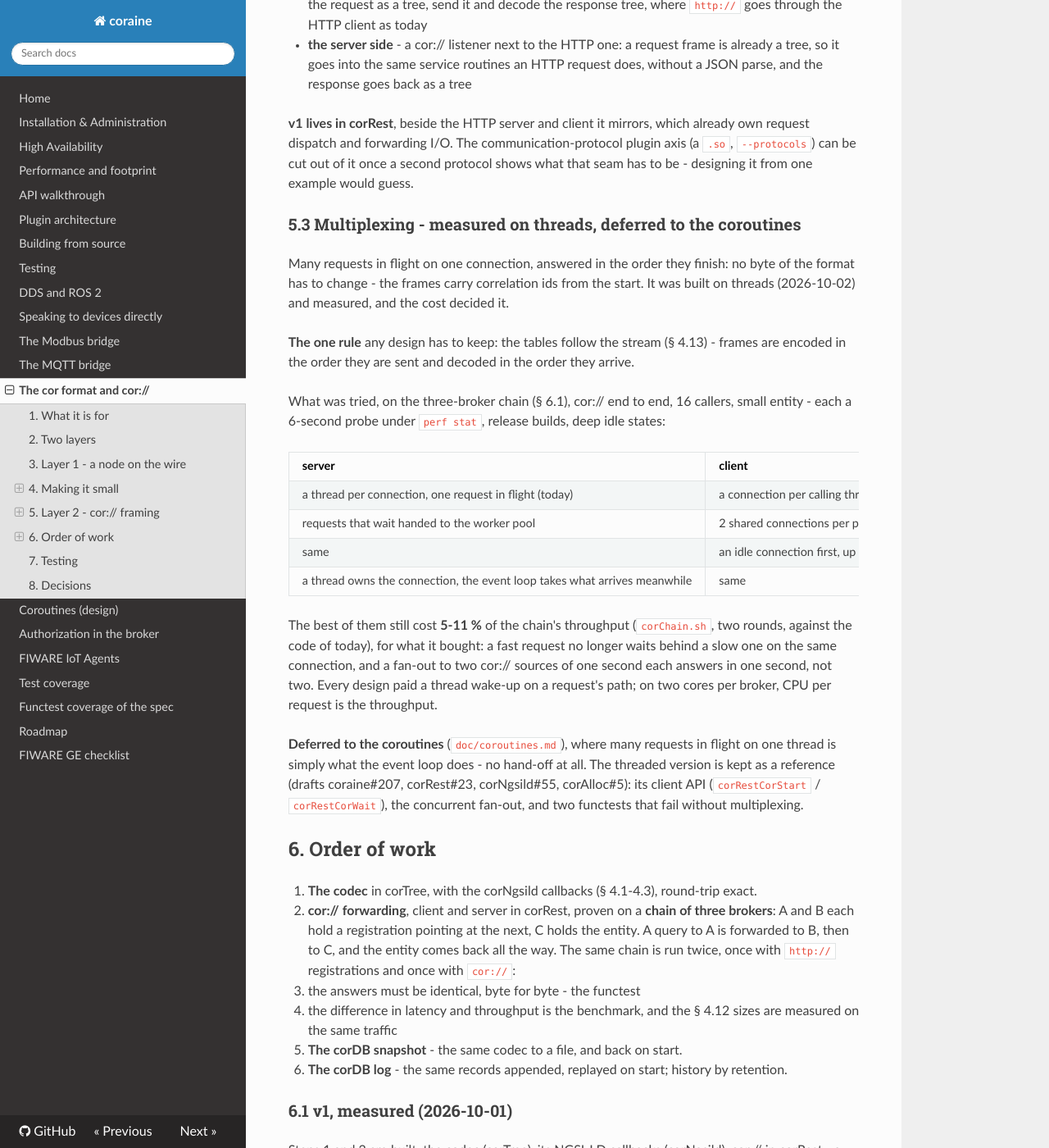
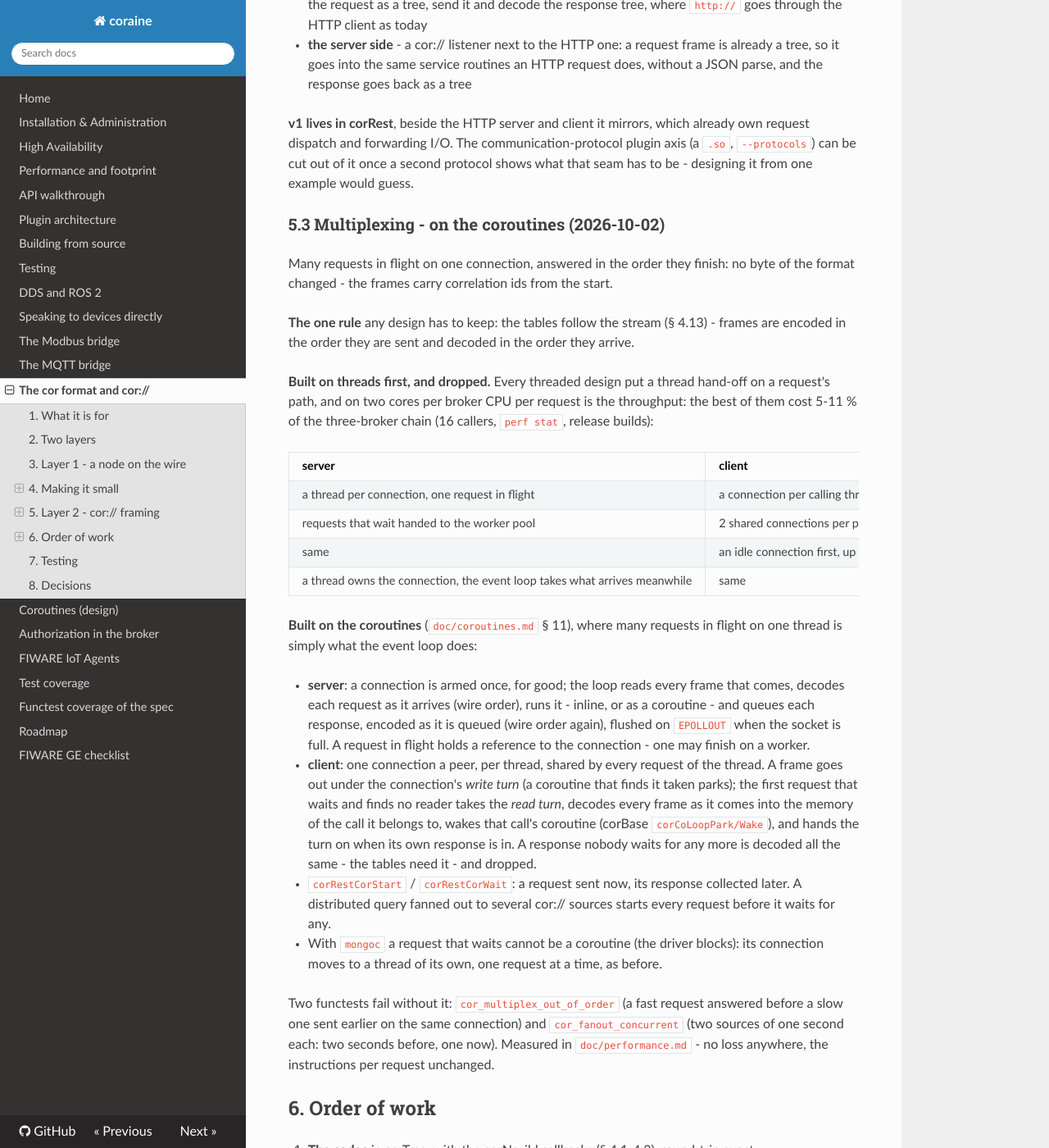
Before and after one commit to SEAMWARE/coraine, an MkDocs documentation site: the page built from doc/cor-protocol.md, in a window 1280 px wide and 1400 px high, scrolled down 6798 px. Shown: the whole window at 82% size. Built offline with MkDocs 1.6.1, drawn with Linux system fonts in a browser that asks for light colours; nearby versions of some CDN libraries; comment, search, counter and statistics services are not loaded.

Commit message:
doc: step 5 - cor:// multiplexing on the coroutines, measured (cor-protocol § 5.3, coroutines § 11, performance)
Co-Authored-By: Claude Opus 5.5 <noreply@anthropic.com>

```diff
--- a/doc/cor-protocol.md
+++ b/doc/cor-protocol.md
@@ -287,35 +287,47 @@ dispatch and forwarding I/O. The communication-protocol plugin axis (a `.so`, `-
 be cut out of it once a second protocol shows what that seam has to be - designing it from one
 example would guess.
 
-### 5.3 Multiplexing - measured on threads, deferred to the coroutines
+### 5.3 Multiplexing - on the coroutines (2026-10-02)
 
 Many requests in flight on one connection, answered in the order they finish: no byte of the format
-has to change - the frames carry correlation ids from the start. It was built on threads (2026-10-02)
-and measured, and the cost decided it.
+changed - the frames carry correlation ids from the start.
 
 **The one rule** any design has to keep: the tables follow the stream (§ 4.13) - frames are encoded
 in the order they are sent and decoded in the order they arrive.
 
-What was tried, on the three-broker chain (§ 6.1), cor:// end to end, 16 callers, small entity - each
-a 6-second probe under `perf stat`, release builds, deep idle states:
+**Built on threads first, and dropped.** Every threaded design put a thread hand-off on a request's
+path, and on two cores per broker CPU per request is the throughput: the best of them cost 5-11 % of
+the three-broker chain (16 callers, `perf stat`, release builds):
 
 | server | client | req/s | thread switches per request (broker A) |
 |---|---|---:|---:|
-| a thread per connection, one request in flight (today) | a connection per calling thread | 74 000 | 1.6 |
+| a thread per connection, one request in flight | a connection per calling thread | 74 000 | 1.6 |
 | requests that wait handed to the worker pool | 2 shared connections per peer | 48 000 | 3.2 |
 | same | an idle connection first, up to 16 | 57 000 | 2.7 |
 | a thread owns the connection, the event loop takes what arrives meanwhile | same | 66 000 | 2.0 |
 
-The best of them still cost **5-11 %** of the chain's throughput (`corChain.sh`, two rounds, against
-the code of today), for what it bought: a fast request no longer waits behind a slow one on the same
-connection, and a fan-out to two cor:// sources of one second each answers in one second, not two.
-Every design paid a thread wake-up on a request's path; on two cores per broker, CPU per request is
-the throughput.
+**Built on the coroutines** (`doc/coroutines.md` § 11), where many requests in flight on one thread is
+simply what the event loop does:
 
-**Deferred to the coroutines** (`doc/coroutines.md`), where many requests in flight on one thread is
-simply what the event loop does - no hand-off at all. The threaded version is kept as a reference
-(drafts coraine#207, corRest#23, corNgsild#55, corAlloc#5): its client API (`corRestCorStart` /
-`corRestCorWait`), the concurrent fan-out, and two functests that fail without multiplexing.
+- **server**: a connection is armed once, for good; the loop reads every frame that comes, decodes
+  each request as it arrives (wire order), runs it - inline, or as a coroutine - and queues each
+  response, encoded as it is queued (wire order again), flushed on `EPOLLOUT` when the socket is full.
+  A request in flight holds a reference to the connection - one may finish on a worker.
+- **client**: one connection a peer, per thread, shared by every request of the thread. A frame goes
+  out under the connection's *write turn* (a coroutine that finds it taken parks); the first request
+  that waits and finds no reader takes the *read turn*, decodes every frame as it comes into the memory
+  of the call it belongs to, wakes that call's coroutine (corBase `corCoLoopPark/Wake`), and hands the
+  turn on when its own response is in. A response nobody waits for any more is decoded all the same -
+  the tables need it - and dropped.
+- `corRestCorStart` / `corRestCorWait`: a request sent now, its response collected later. A
+  distributed query fanned out to several cor:// sources starts every request before it waits for any.
+- With `mongoc` a request that waits cannot be a coroutine (the driver blocks): its connection moves
+  to a thread of its own, one request at a time, as before.
+
+Two functests fail without it: `cor_multiplex_out_of_order` (a fast request answered before a slow one
+sent earlier on the same connection) and `cor_fanout_concurrent` (two sources of one second each: two
+seconds before, one now). Measured in `doc/performance.md` - no loss anywhere, the instructions per
+request unchanged.
 
 ## 6. Order of work
 
```
Also changed, not shown: doc/coroutines.md (+37 -1 lines), doc/performance.md (+5 -0 lines).
